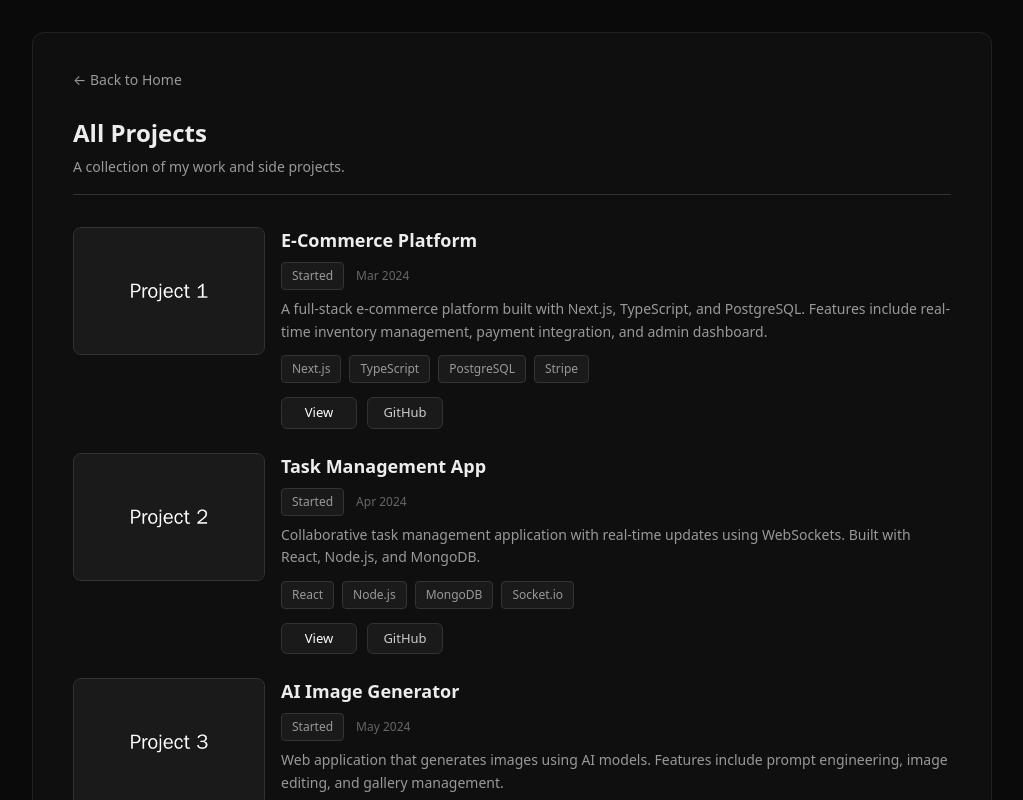
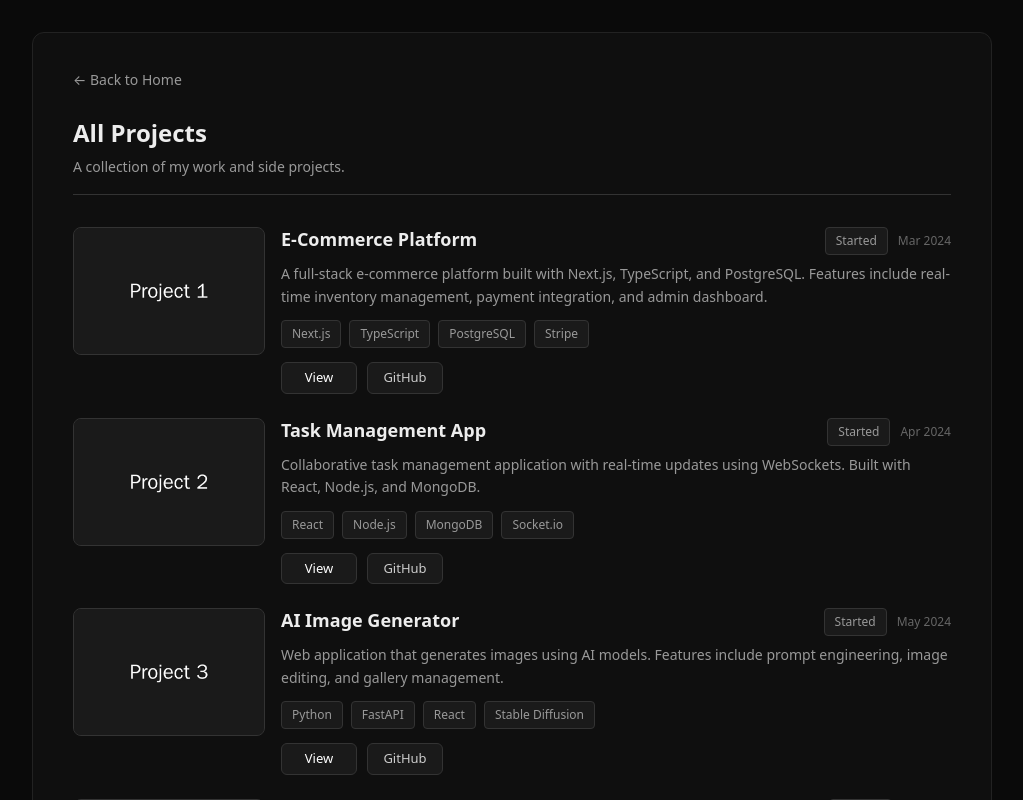
Before and after one commit to faizan-devs/personal-portfolio, a Next.js app: page /projects in a window 1280 px wide. Shown: the top 800 px of the page, without its empty margins (128-1151 px from the left). Built offline with nearby package versions, Linux system fonts and the light colour scheme.

Commit message:
Refactor: improve layout and styling of experience modal and card components

```diff
--- a/app/globals.css
+++ b/app/globals.css
@@ -162,7 +162,11 @@ a.profile-detail:hover,
 	margin-bottom: 64px;
 }
 
-.section div{
+.section#experience {
+	margin-bottom: 38px;
+}
+
+.section > div{
 	padding-top: 6px;
 }
 
@@ -315,13 +319,6 @@ a.profile-detail:hover,
 	color: #ccc;
 }
 
-.experience-summary {
-	grid-column: 1 / -1;
-	color: #aaa;
-	font-size: 0.9rem;
-	line-height: 1.65;
-}
-
 .modal-backdrop {
 	position: fixed;
 	inset: 0;
@@ -336,9 +333,11 @@ a.profile-detail:hover,
 
 .experience-modal {
 	position: relative;
+	display: flex;
+	flex-direction: column;
 	width: min(680px, 100%);
 	max-height: min(760px, calc(100vh - 48px));
-	overflow-y: auto;
+	overflow: hidden;
 	padding: 28px;
 	background: #111;
 	border: 1px solid #3a3a3a;
@@ -391,8 +390,30 @@ a.profile-detail:hover,
 	line-height: 1.5;
 }
 
+.modal-scroll {
+	flex: 1 1 auto;
+	min-height: 0;
+	max-height: calc(100vh - 240px);
+	margin-top: 22px;
+	padding-right: 6px;
+	overflow-y: auto;
+	overscroll-behavior: contain;
+	scrollbar-color: #3f3f3f transparent;
+}
+
+.modal-section {
+	margin-bottom: 22px;
+}
+
+.modal-section-title {
+	margin-bottom: 9px;
+	color: #f2f2f2;
+	font-size: 0.9rem;
+	font-weight: 600;
+	line-height: 1.4;
+}
+
 .modal-description {
-	margin-top: 22px;
 	color: #cfcfcf;
 	font-size: 0.95rem;
 	line-height: 1.72;
@@ -401,7 +422,6 @@ a.profile-detail:hover,
 .modal-highlights {
 	display: grid;
 	gap: 10px;
-	margin: 22px 0;
 	padding-left: 20px;
 	color: #aaa;
 	font-size: 0.9rem;
@@ -441,11 +461,22 @@ a.profile-detail:hover,
 	min-width: 0;
 }
 
+.card-heading {
+	display: flex;
+	align-items: flex-start;
+	justify-content: space-between;
+	gap: 16px;
+	margin-bottom: 8px;
+}
+
 .card-meta {
 	display: flex;
 	align-items: center;
-	gap: 12px;
-	margin-bottom: 8px;
+	justify-content: flex-end;
+	gap: 10px;
+	flex: 0 0 auto;
+	margin-left: auto;
+	text-align: right;
 }
 
 .badge {
@@ -461,12 +492,15 @@ a.profile-detail:hover,
 .date {
 	font-size: 0.75rem;
 	color: #666;
+	text-align: right;
+	white-space: nowrap;
 }
 
 .card-title {
 	font-size: 1.125rem;
 	font-weight: 600;
-	margin-bottom: 8px;
+	line-height: 1.35;
+	min-width: 0;
 }
 
 .card-description {
@@ -753,6 +787,16 @@ a.profile-detail:hover,
 		flex-direction: column;
 	}
 
+	.card-heading {
+		flex-direction: column;
+		gap: 8px;
+	}
+
+	.card-meta {
+		margin-left: 0;
+		text-align: left;
+	}
+
 	.card-image {
 		width: 100%;
 	}
```
